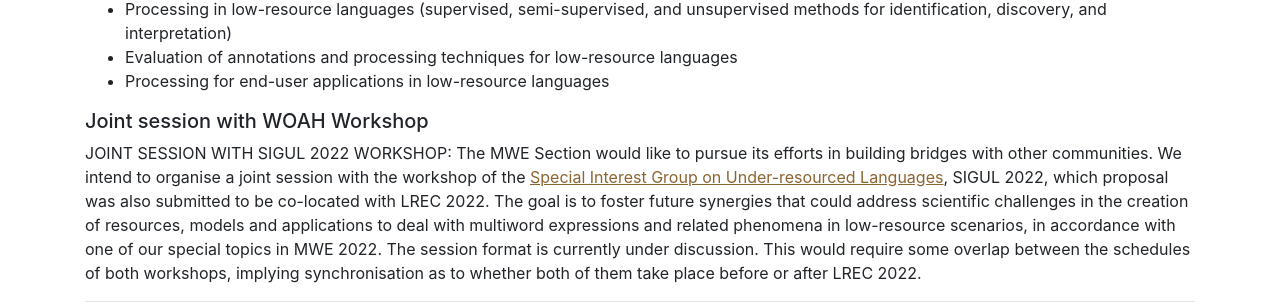
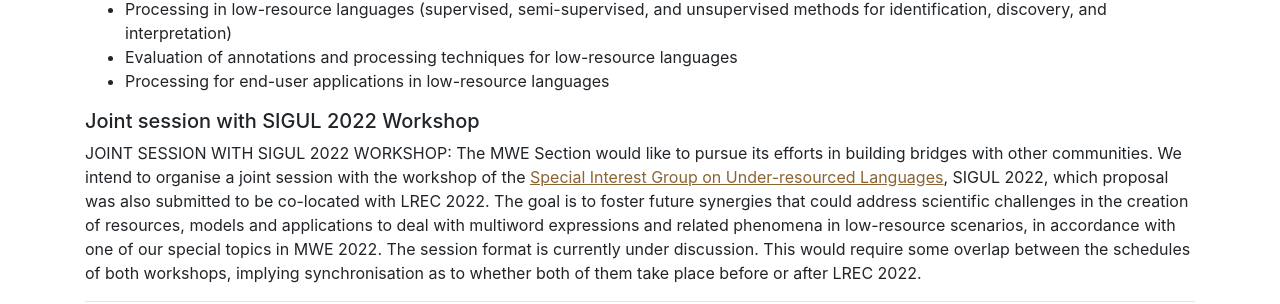
Before and after one commit to multiword/multiword.github.io, a Jekyll site: the page built from mwe2022/index.md, in a window 1280 px wide and 900 px high, scrolled down 1904 px. Shown: the part 151-455 px from the top of the window. Built offline with Jekyll 4.4.1, drawn with Linux system fonts in a browser that asks for light colours; comment, search, counter and statistics services are not loaded.

Commit message:
Update workshop name for the joint session

```diff
--- a/mwe2022/index.md
+++ b/mwe2022/index.md
@@ -80,7 +80,7 @@
 - Evaluation of annotations and processing techniques for low-resource languages
 - Processing for end-user applications in low-resource languages
 
-##### Joint session with WOAH Workshop
+##### Joint session with SIGUL 2022 Workshop
 
 JOINT SESSION WITH SIGUL 2022 WORKSHOP: The MWE Section would like to pursue its efforts in building bridges with other communities. We intend to organise a joint session with the workshop of the [Special Interest Group on Under-resourced Languages](http://www.elra.info/en/sig/sigul/), SIGUL 2022, which proposal was also submitted to be co-located with LREC 2022. The goal is to foster future synergies that could address scientific challenges in the creation of resources, models and applications to deal with multiword expressions and related phenomena in low-resource scenarios, in accordance with one of our special topics in MWE 2022.  The session format is currently under discussion. This would require some overlap between the schedules of both workshops, implying synchronisation as to whether both of them take place before or after LREC 2022.
 
```
